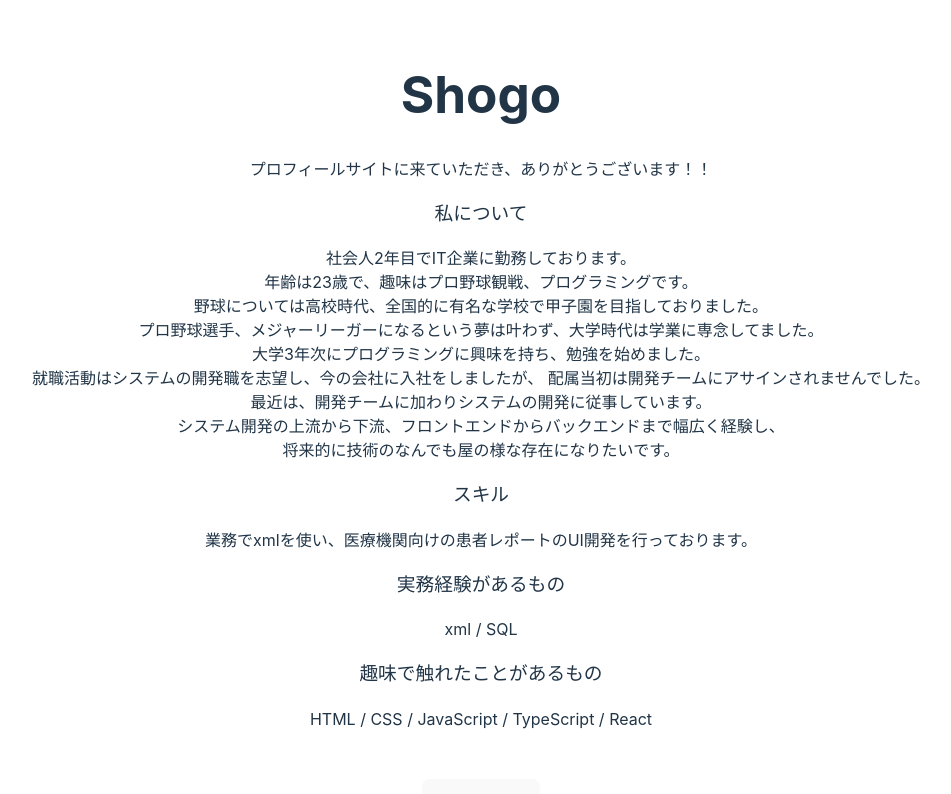
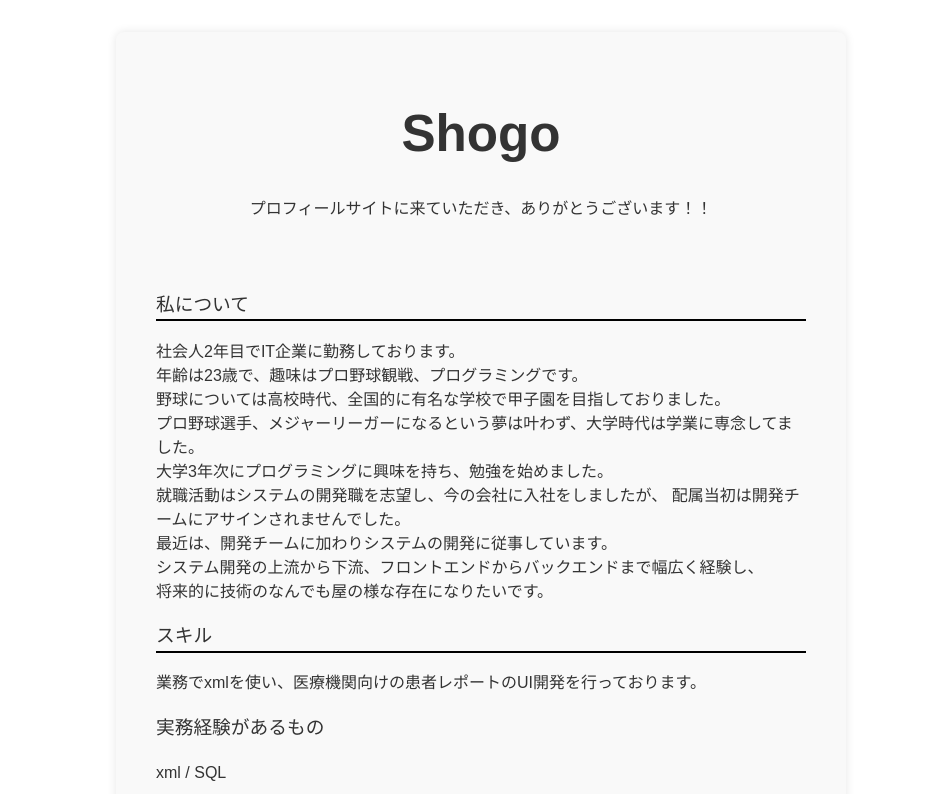
Before and after one commit to Shogo-Kai/ssr-app, a React (Vite) app: page / in a window 1280 px wide. Shown: the top 794 px of the page, without its empty margins (159-1110 px from the left). Built offline with nearby package versions, Linux system fonts and the light colour scheme.

Commit message:
cssの適用

```diff
--- a/src/pages/Home.tsx
+++ b/src/pages/Home.tsx
@@ -1,3 +1,5 @@
+import './home.css'
+
 function Home() {
 
 
--- /dev/null
+++ b/src/pages/home.css
@@ -0,0 +1,27 @@
+main {
+    font-family: 'Arial', sans-serif;
+    color: #333;
+    max-width: 650px;
+    margin: 0 auto;
+    padding: 40px;
+    background-color: #f9f9f9;
+    border-radius: 8px;
+    box-shadow: 0 0 10px rgba(0, 0, 0, 0.1);
+  }
+
+  .welcome-statement {
+    margin-bottom: 70px;
+  }
+
+  .title {
+    text-align: left;
+    border-bottom: 2px solid black;
+  }
+
+  .title__sub {
+    text-align: left;
+  }
+
+  .title__content {
+    text-align: left;
+  }
```
